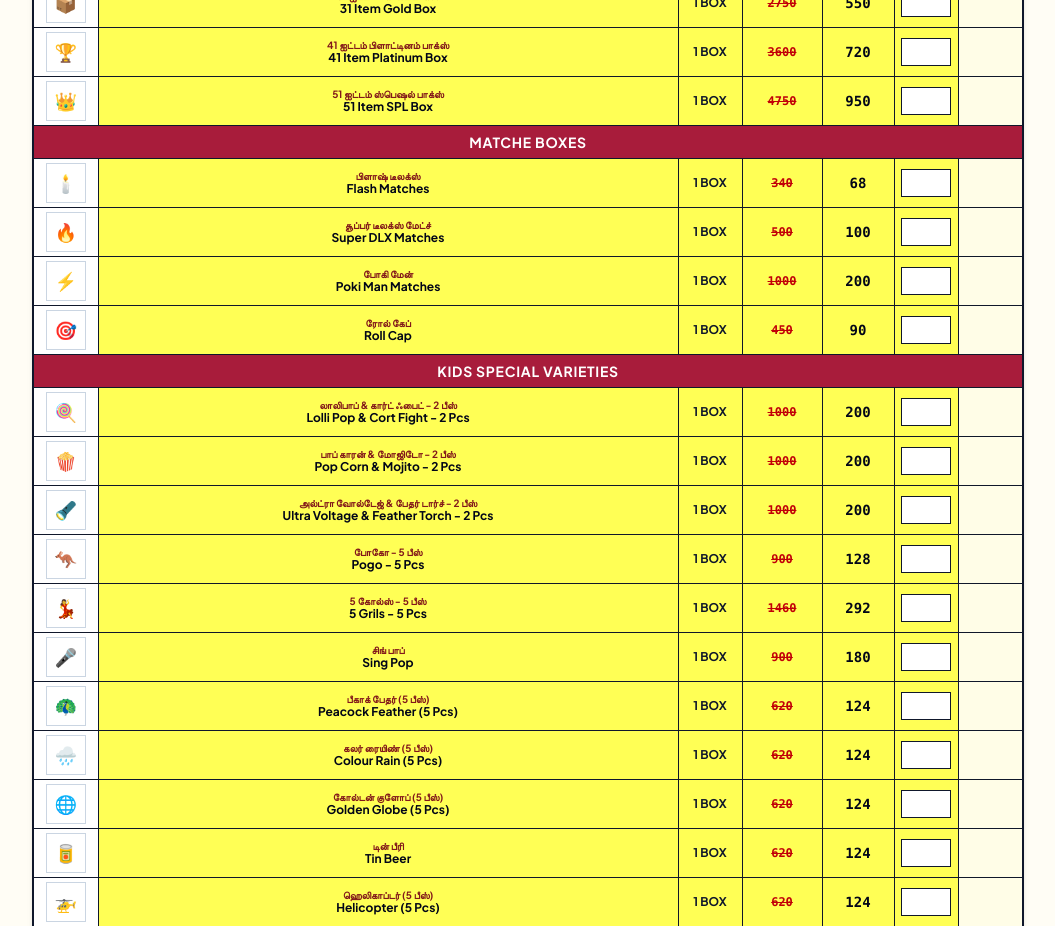
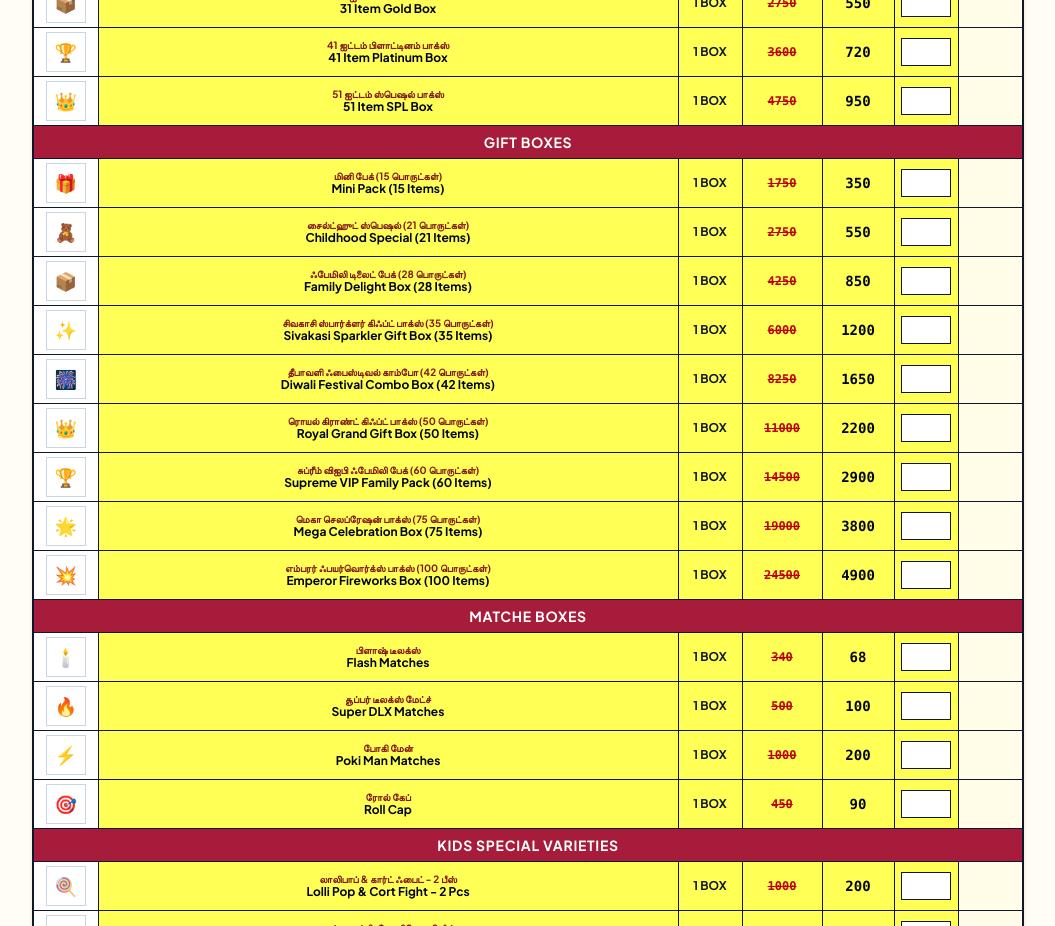
Before and after one commit to gokila0/crackers, a React (Vite) app: page / in a window 1280 px wide. Shown: the part 5800-6726 px from the top of the page, without its empty margins (112-1167 px from the left). Built offline with nearby package versions, Linux system fonts and the light colour scheme.

Commit message:
Add complete Sivakasi Gift Box collections (Mini Pack to Bumper Emperor 100 Items Box) to products catalog

```diff
--- a/src/components/ProductCatalog.jsx
+++ b/src/components/ProductCatalog.jsx
@@ -46,7 +46,10 @@ export default function ProductCatalog({
   };
 
   const filteredProducts = allProducts.filter((item) => {
-    const matchesCategory = selectedCategory === 'all' || item.category === selectedCategory;
+    const matchesCategory =
+      selectedCategory === 'all' ||
+      item.category === selectedCategory ||
+      (selectedCategory === 'giftboxes' && (item.category === 'giftboxes' || item.category === 'gift-boxes'));
     const searchLower = searchQuery.toLowerCase();
     const matchesSearch =
       item.name.toLowerCase().includes(searchLower) ||
--- a/src/data/products.js
+++ b/src/data/products.js
@@ -2753,5 +2753,188 @@ export const PRODUCTS = [
     desc: '7-step sequential color changing high aerial pipe.',
     badge: '7 Step Special',
     stock: 130
+  },
+  // ==========================================
+  // GIFT BOXES SECTION (PDF #123-#131)
+  // ==========================================
+  {
+    id: 123,
+    codeNo: '123',
+    name: 'Mini Pack (15 Items)',
+    tamilName: 'மினி பேக் (15 பொருட்கள்)',
+    category: 'giftboxes',
+    subCategory: 'all-gift',
+    subCategoryName: 'Gift Boxes',
+    groupName: 'GIFT BOXES',
+    originalPrice: 1750,
+    price: 350,
+    unit: '1 BOX',
+    discount: '80% OFF',
+    rating: 4.85,
+    reviews: 210,
+    image: '🎁',
+    desc: 'Budget-friendly family starter box containing 15 popular cracker items.',
+    badge: 'Best Seller',
+    stock: 100
+  },
+  {
+    id: 124,
+    codeNo: '124',
+    name: 'Childhood Special (21 Items)',
+    tamilName: 'சைல்ட்ஹுட் ஸ்பெஷல் (21 பொருட்கள்)',
+    category: 'giftboxes',
+    subCategory: 'all-gift',
+    subCategoryName: 'Gift Boxes',
+    groupName: 'GIFT BOXES',
+    originalPrice: 2750,
+    price: 550,
+    unit: '1 BOX',
+    discount: '80% OFF',
+    rating: 4.9,
+    reviews: 185,
+    image: '🧸',
+    desc: 'Assorted kids special sparklers, flowerpots, ground chakkars and pencils.',
+    badge: 'Kids Favorite',
+    stock: 90
+  },
+  {
+    id: 125,
+    codeNo: '125',
+    name: 'Family Delight Box (28 Items)',
+    tamilName: 'ஃபேமிலி டிலைட் பேக் (28 பொருட்கள்)',
+    category: 'giftboxes',
+    subCategory: 'all-gift',
+    subCategoryName: 'Gift Boxes',
+    groupName: 'GIFT BOXES',
+    originalPrice: 4250,
+    price: 850,
+    unit: '1 BOX',
+    discount: '80% OFF',
+    rating: 4.92,
+    reviews: 240,
+    image: '📦',
+    desc: 'Complete family celebration box packed with 28 premium crackers.',
+    badge: 'Family Special',
+    stock: 85
+  },
+  {
+    id: 126,
+    codeNo: '126',
+    name: 'Sivakasi Sparkler Gift Box (35 Items)',
+    tamilName: 'சிவகாசி ஸ்பார்க்ளர் கிஃப்ட் பாக்ஸ் (35 பொருட்கள்)',
+    category: 'giftboxes',
+    subCategory: 'all-gift',
+    subCategoryName: 'Gift Boxes',
+    groupName: 'GIFT BOXES',
+    originalPrice: 6000,
+    price: 1200,
+    unit: '1 BOX',
+    discount: '80% OFF',
+    rating: 4.95,
+    reviews: 310,
+    image: '✨',
+    desc: 'Rich collection of 35 items including electric sparklers and aerial shots.',
+    badge: 'Popular',
+    stock: 80
+  },
+  {
+    id: 127,
+    codeNo: '127',
+    name: 'Diwali Festival Combo Box (42 Items)',
+    tamilName: 'தீபாவளி ஃபைஸ்டிவல் காம்போ (42 பொருட்கள்)',
+    category: 'giftboxes',
+    subCategory: 'all-gift',
+    subCategoryName: 'Gift Boxes',
+    groupName: 'GIFT BOXES',
+    originalPrice: 8250,
+    price: 1650,
+    unit: '1 BOX',
+    discount: '80% OFF',
+    rating: 4.96,
+    reviews: 290,
+    image: '🎆',
+    desc: 'Grand festive combo box filled with 42 traditional and modern fireworks.',
+    badge: 'Festival Special',
+    stock: 75
+  },
+  {
+    id: 128,
+    codeNo: '128',
+    name: 'Royal Grand Gift Box (50 Items)',
+    tamilName: 'ரொயல் கிராண்ட் கிஃப்ட் பாக்ஸ் (50 பொருட்கள்)',
+    category: 'giftboxes',
+    subCategory: 'all-gift',
+    subCategoryName: 'Gift Boxes',
+    groupName: 'GIFT BOXES',
+    originalPrice: 11000,
+    price: 2200,
+    unit: '1 BOX',
+    discount: '80% OFF',
+    rating: 4.98,
+    reviews: 420,
+    image: '👑',
+    desc: 'Royal 50-item grand gift pack for ultimate Diwali celebrations.',
+    badge: 'Royal Choice',
+    stock: 60
+  },
+  {
+    id: 129,
+    codeNo: '129',
+    name: 'Supreme VIP Family Pack (60 Items)',
+    tamilName: 'சுப்ரீம் விஐபி ஃபேமிலி பேக் (60 பொருட்கள்)',
+    category: 'giftboxes',
+    subCategory: 'all-gift',
+    subCategoryName: 'Gift Boxes',
+    groupName: 'GIFT BOXES',
+    originalPrice: 14500,
+    price: 2900,
+    unit: '1 BOX',
+    discount: '80% OFF',
+    rating: 4.99,
+    reviews: 380,
+    image: '🏆',
+    desc: 'VIP supreme pack with 60 high-end multi-color sky shots and crackers.',
+    badge: 'VIP Pack',
+    stock: 50
+  },
+  {
+    id: 130,
+    codeNo: '130',
+    name: 'Mega Celebration Box (75 Items)',
+    tamilName: 'மெகா செலப்ரேஷன் பாக்ஸ் (75 பொருட்கள்)',
+    category: 'giftboxes',
+    subCategory: 'all-gift',
+    subCategoryName: 'Gift Boxes',
+    groupName: 'GIFT BOXES',
+    originalPrice: 19000,
+    price: 3800,
+    unit: '1 BOX',
+    discount: '80% OFF',
+    rating: 5.0,
+    reviews: 510,
+    image: '🌟',
+    desc: 'Mega 75-item party box containing spectacular fireworks array.',
+    badge: 'Mega Pack',
+    stock: 40
+  },
+  {
+    id: 131,
+    codeNo: '131',
+    name: 'Emperor Fireworks Box (100 Items)',
+    tamilName: 'எம்பரர் ஃபயர்வொர்க்ஸ் பாக்ஸ் (100 பொருட்கள்)',
+    category: 'giftboxes',
+    subCategory: 'all-gift',
+    subCategoryName: 'Gift Boxes',
+    groupName: 'GIFT BOXES',
+    originalPrice: 24500,
+    price: 4900,
+    unit: '1 BOX',
+    discount: '80% OFF',
+    rating: 5.0,
+    reviews: 620,
+    image: '💥',
+    desc: 'Bumper 100-item emperor gift collection for memorable grand celebrations.',
+    badge: 'Bumper Pack',
+    stock: 30
   }
 ];
```
